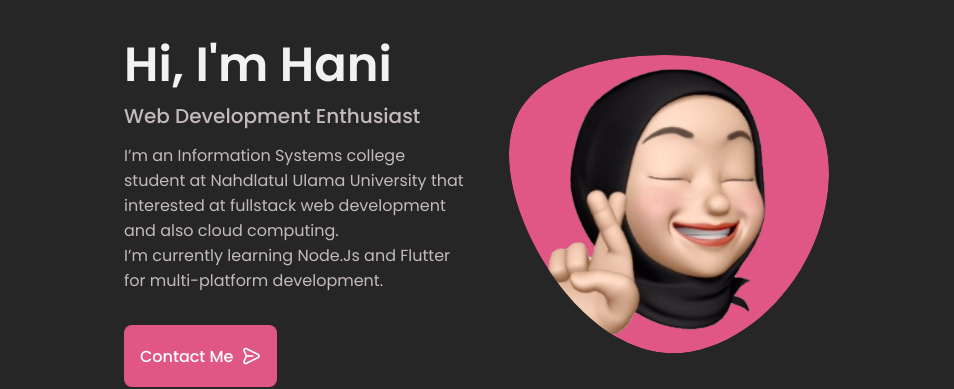
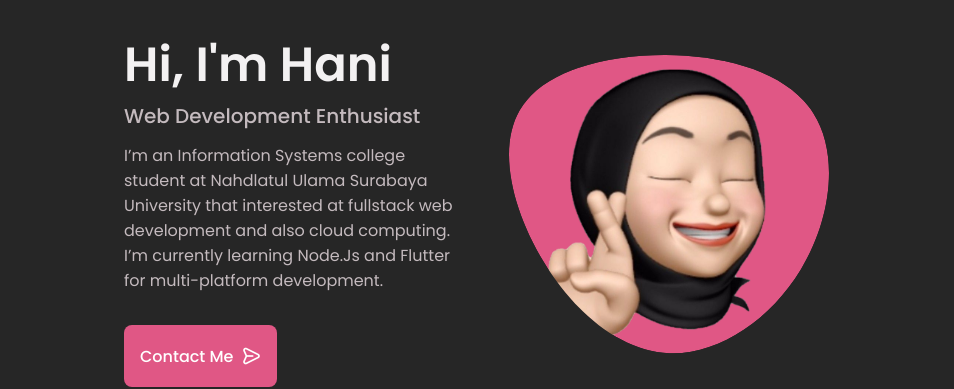
Before and after one commit to haniueo/hani, a plain HTML site: page index.html in a window 1280 px wide. Shown: the part 155-544 px from the top of the page, 184-1138 px from the left. Drawn offline with nearby package versions, Linux system fonts and the light colour scheme.

Commit message:
Update index.html

```diff
--- a/index.html
+++ b/index.html
@@ -108,7 +108,7 @@
                         <div class="home__data">
                             <h1 class="home__title">Hi, I'm Hani</h1>
                             <h3 class="home__subtitle">Web Development Enthusiast</h3>
-                            <p class="home__description">I’m an Information Systems college student at Nahdlatul Ulama University that interested at  fullstack web development and also cloud computing.
+                            <p class="home__description">I’m an Information Systems college student at Nahdlatul Ulama Surabaya University that interested at  fullstack web development and also cloud computing.
                                 <br>I’m currently learning Node.Js and Flutter for multi-platform development.</p>
                             <a href="#contact" class="button button--flex">
                                 Contact Me<i class="uil uil-message button__icon"></i>
```
